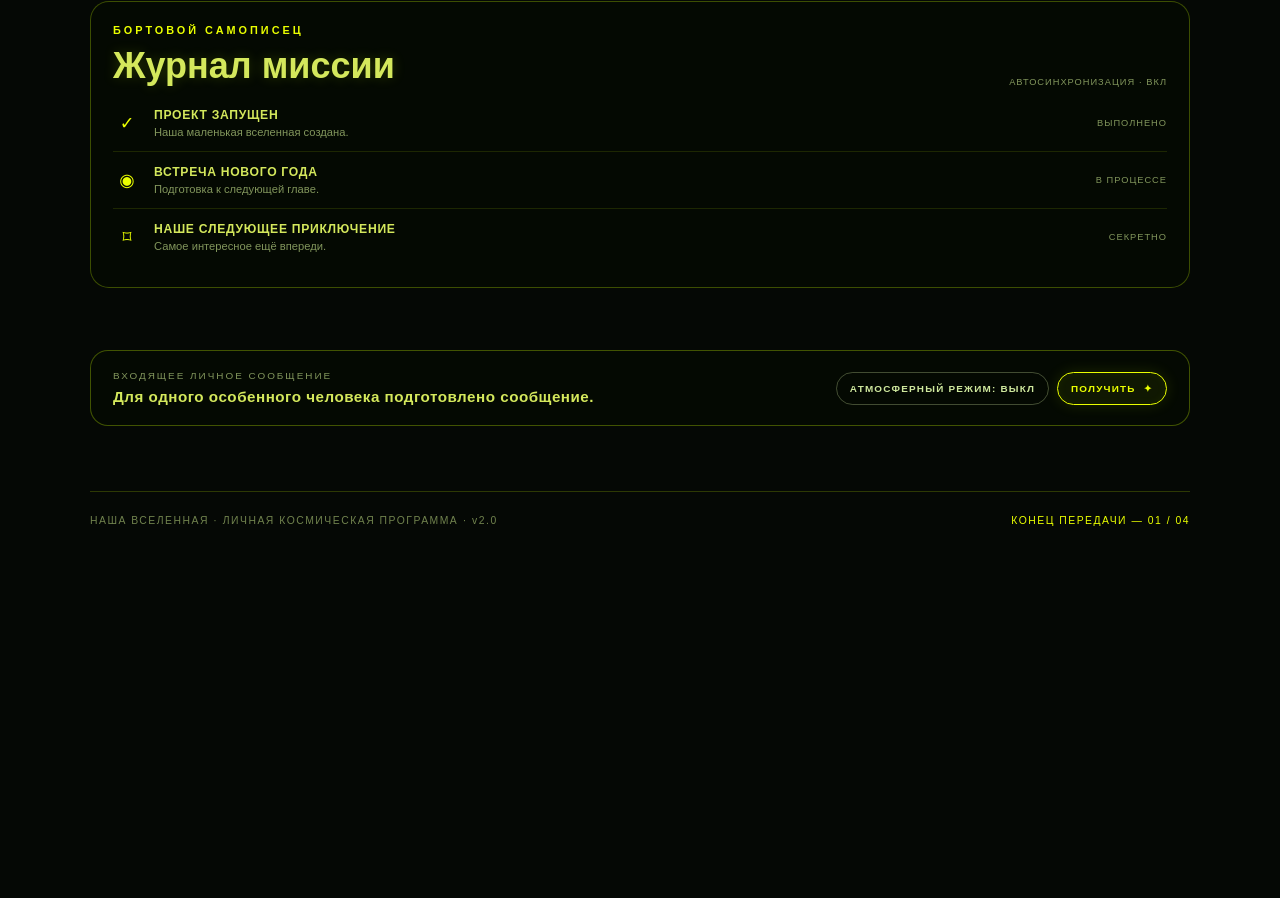
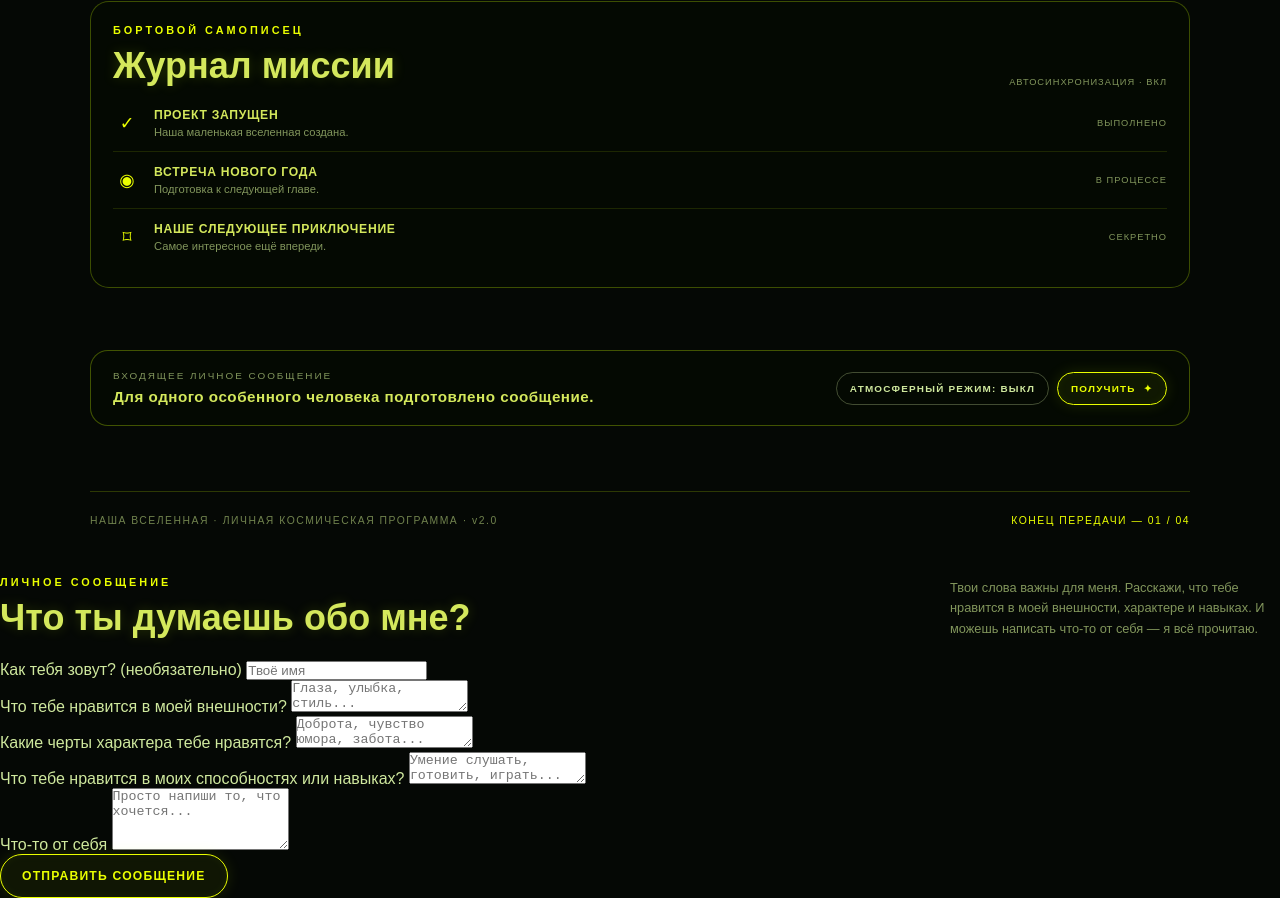
Before and after one commit to DraWol288/Karupoeg, a plain HTML site: page index.html in a window 1280 px wide. Shown: the part 1364-2262 px from the top of the page. Before the commit the page ends 1920 px from the top, so only its background shows below. Drawn offline with Linux system fonts and the light colour scheme.

Commit message:
Update index.html

```diff
--- a/index.html
+++ b/index.html
@@ -155,6 +155,64 @@
     </div>
   </div>
 
+  <!-- СЕКЦИЯ: ОБРАТНАЯ СВЯЗЬ -->
+<section class="feedback-section" id="feedback">
+  <div class="section-head">
+    <div>
+      <div class="section-kicker">ЛИЧНОЕ СООБЩЕНИЕ</div>
+      <h2>Что ты думаешь обо мне?</h2>
+    </div>
+    <p class="section-note">Твои слова важны для меня. Расскажи, что тебе нравится в моей внешности, характере и навыках. И можешь написать что-то от себя — я всё прочитаю.</p>
+  </div>
+
+  <form
+    class="feedback-form"
+    action="https://formspree.io/f/mvkabolk"
+    method="POST"
+  >
+    <!-- Имя (необязательно) -->
+    <div class="form-group">
+      <label for="fb-name">Как тебя зовут? <span class="muted">(необязательно)</span></label>
+      <input type="text" id="fb-name" name="name" placeholder="Твоё имя" autocomplete="name">
+    </div>
+
+    <!-- Что нравится во внешности -->
+    <div class="form-group">
+      <label for="fb-looks">Что тебе нравится в моей внешности?</label>
+      <textarea id="fb-looks" name="looks" rows="2" placeholder="Глаза, улыбка, стиль..."></textarea>
+    </div>
+
+    <!-- Что нравится в характере -->
+    <div class="form-group">
+      <label for="fb-character">Какие черты характера тебе нравятся?</label>
+      <textarea id="fb-character" name="character" rows="2" placeholder="Доброта, чувство юмора, забота..."></textarea>
+    </div>
+
+    <!-- Что нравится в навыках -->
+    <div class="form-group">
+      <label for="fb-skills">Что тебе нравится в моих способностях или навыках?</label>
+      <textarea id="fb-skills" name="skills" rows="2" placeholder="Умение слушать, готовить, играть..."></textarea>
+    </div>
+
+    <!-- Личное сообщение -->
+    <div class="form-group">
+      <label for="fb-message">Что-то от себя</label>
+      <textarea id="fb-message" name="message" rows="4" placeholder="Просто напиши то, что хочется..."></textarea>
+    </div>
+
+    <!-- Скрытое поле для защиты от спама (honeypot) -->
+    <input type="text" name="_gotcha" style="display:none" tabindex="-1" autocomplete="off">
+
+    <!-- Кнопка отправки -->
+    <button type="submit" class="btn feedback-submit">
+      ОТПРАВИТЬ СООБЩЕНИЕ
+    </button>
+
+    <!-- Статус отправки -->
+    <div class="feedback-status" id="feedbackStatus"></div>
+  </form>
+</section>
+
   <script src="js/main.js"></script>
 </body>
 </html>
```
